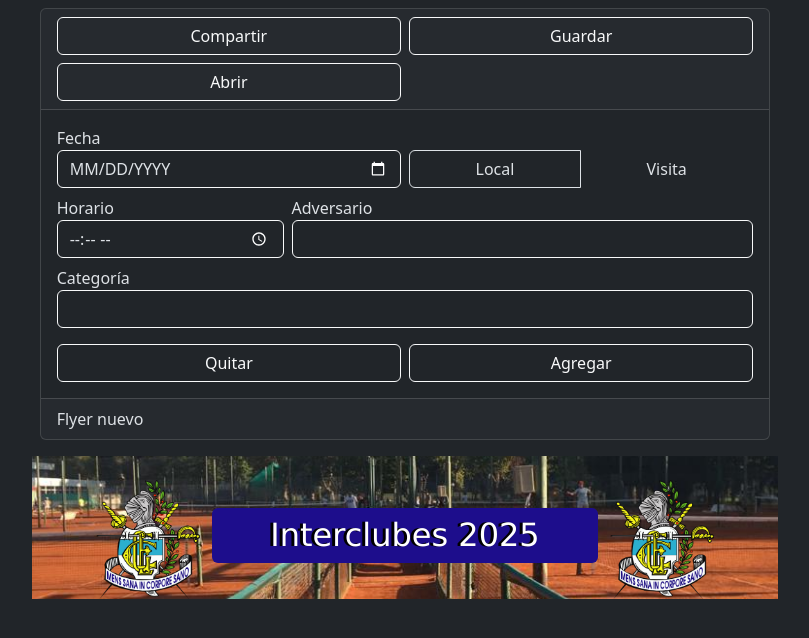
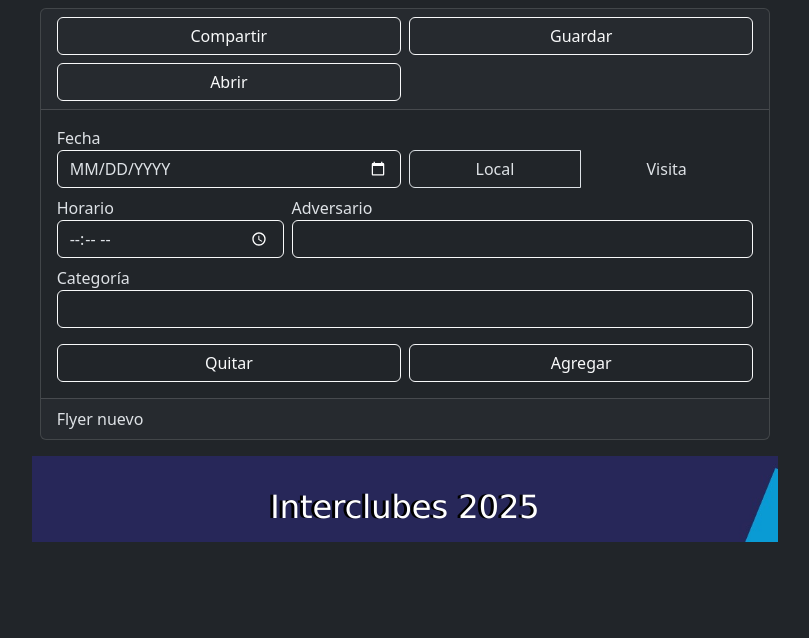
Before and after one commit to moradan/flyer-geba, a Next.js app: page / in a window 1280 px wide. Shown: the top 638 px of the page, without its empty margins (235-1044 px from the left). Built offline with nearby package versions, Linux system fonts and the light colour scheme.

Commit message:
cambio a la estetica azul

```diff
--- a/src/components/flyer/Fondo.tsx
+++ b/src/components/flyer/Fondo.tsx
@@ -1,7 +1,7 @@
 export default function Fondo() {
   return (
     <img
-      src='/fondo-mayo.jpg'
+      src='/fondo-geba.jpeg'
       alt='imagen de las canchas de GEBA'
       className='position-absolute z-n1 tamanio-fondo'
     />
--- a/src/components/flyer/Titulo.tsx
+++ b/src/components/flyer/Titulo.tsx
@@ -3,11 +3,9 @@ import { Logo } from "./Logo";
 export default function Titulo({ titulo }: { titulo: string }) {
   return (
     <div className="row align-items-center justify-content-center">
-      <Logo />
-      <h1 className="fs-2 col-6 text-center p-2 bg-primario text-white text-shadow rounded">
+      <h1 className="fs-2 col-6 text-center p-2 text-white text-shadow rounded">
         {titulo}
       </h1>
-      <Logo />
     </div>
   );
 }
```
Also changed, not shown: public/fondo-geba.jpeg (added).
